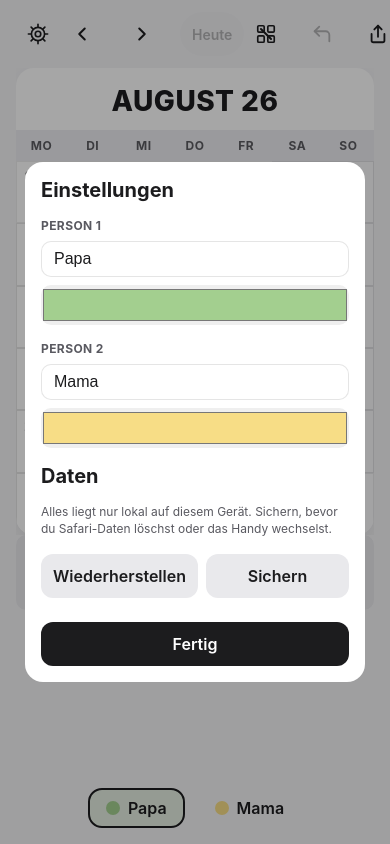
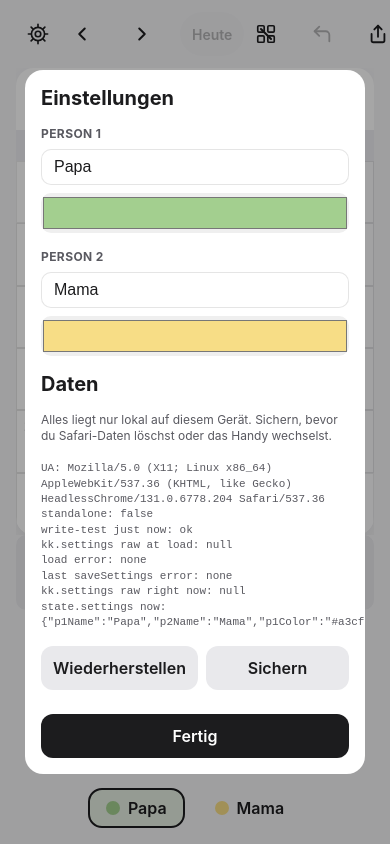
Before and after one commit to DerHerrFeldmann/Kids-Kalender, a website: page index.html in a window 390 px wide. Both pictures are taken after a click on the button 38 px from the left and 34 px from the top of the page. Drawn offline with Linux system fonts and the light colour scheme.

Commit message:
Temporäre Diagnose-Anzeige für iOS-Settings-Persistenz-Bug
Zeigt im Einstellungen-Dialog Klartext-Infos (localStorage-Schreibtest,
Rohwert von kk.settings, etwaige Fehler) an, um den auf iPhone
reproduzierbaren Bug (Namen/Farben überleben keinen Neustart) ohne
Remote-Debugging eingrenzen zu können. Vor Abschluss wieder entfernen.

```diff
--- a/app.js
+++ b/app.js
@@ -394,13 +394,19 @@ function sanitizeSettings(settings) {
   return settings;
 }
 
+// TEMP DEBUG (remove once the iOS settings-persistence bug is found): records
+// what loadState()/saveSettings() actually saw/threw, surfaced in the
+// settings dialog via renderDebugInfo() so it's readable without dev tools.
+const debugLog = { rawOnLoad: undefined, loadError: null, lastSaveError: null };
+
 function loadState() {
   for (const [stateKey, storageKey] of Object.entries(JSON_FIELDS)) {
     const loaded = loadJSON(storageKey, {});
     state[stateKey] = OWNER_MAP_FIELDS.has(stateKey) ? migrateLegacyOwnerMap(loaded) : loaded;
   }
   try {
-    const savedSettings = JSON.parse(localStorage.getItem("kk.settings"));
+    debugLog.rawOnLoad = localStorage.getItem("kk.settings");
+    const savedSettings = JSON.parse(debugLog.rawOnLoad);
     if (savedSettings) {
       state.settings = { ...state.settings, ...savedSettings };
       for (const [legacyKey, newKey] of Object.entries(LEGACY_SETTINGS_KEYS)) {
@@ -410,8 +416,9 @@ function loadState() {
       }
       sanitizeSettings(state.settings);
     }
-  } catch {
+  } catch (err) {
     // ignore malformed settings, defaults stay in place
+    debugLog.loadError = String(err && err.message || err);
   }
   const savedBrush = migrateLegacyOwner(localStorage.getItem("kk.activeBrush"));
   if (savedBrush === "p1" || savedBrush === "p2") {
@@ -420,7 +427,12 @@ function loadState() {
 }
 
 function saveSettings() {
-  localStorage.setItem("kk.settings", JSON.stringify(state.settings));
+  try {
+    localStorage.setItem("kk.settings", JSON.stringify(state.settings));
+    debugLog.lastSaveError = null;
+  } catch (err) {
+    debugLog.lastSaveError = String(err && err.message || err);
+  }
 }
 
 function saveBrush() {
@@ -979,8 +991,32 @@ function populateSettingsForm() {
   }
 }
 
+// TEMP DEBUG (remove once the iOS settings-persistence bug is found).
+function renderDebugInfo() {
+  let writeTestResult = "?";
+  try {
+    localStorage.setItem("kk.__writetest__", "1");
+    writeTestResult = localStorage.getItem("kk.__writetest__") === "1" ? "ok" : "readback-mismatch";
+    localStorage.removeItem("kk.__writetest__");
+  } catch (err) {
+    writeTestResult = "FAILED: " + String((err && err.message) || err);
+  }
+  const lines = [
+    "UA: " + navigator.userAgent,
+    "standalone: " + (window.navigator.standalone === true),
+    "write-test just now: " + writeTestResult,
+    "kk.settings raw at load: " + JSON.stringify(debugLog.rawOnLoad),
+    "load error: " + (debugLog.loadError || "none"),
+    "last saveSettings error: " + (debugLog.lastSaveError || "none"),
+    "kk.settings raw right now: " + JSON.stringify(localStorage.getItem("kk.settings")),
+    "state.settings now: " + JSON.stringify(state.settings),
+  ];
+  document.getElementById("debugInfo").textContent = lines.join("\n");
+}
+
 function openSettings() {
   populateSettingsForm();
+  renderDebugInfo();
   const dialog = document.getElementById("settingsDialog");
   dialog.showModal();
   // Avoid auto-focusing the name text input (default first-focusable
@@ -1028,6 +1064,7 @@ function wireSettingsInputs() {
       document.documentElement.style.setProperty("--p2-color", state.settings.p2Color);
       applyInkVars();
       refreshChrome();
+      renderDebugInfo();
     };
     // Some WebKit versions are inconsistent about firing "input" for
     // <input type="color">'s native swatch sheet — "change" is the one
--- a/index.html
+++ b/index.html
@@ -138,6 +138,7 @@
 
       <h2>Daten</h2>
       <p class="settings-hint">Alles liegt nur lokal auf diesem Gerät. Sichern, bevor du Safari-Daten löschst oder das Handy wechselst.</p>
+      <p class="settings-hint" id="debugInfo" style="font-family: monospace; font-size: 11px; white-space: pre-wrap; user-select: text;"></p>
       <div class="settings-actions">
         <button type="button" class="secondary-btn" id="restoreBtn">Wiederherstellen</button>
         <button type="button" class="secondary-btn" id="exportBtn">Sichern</button>
```
